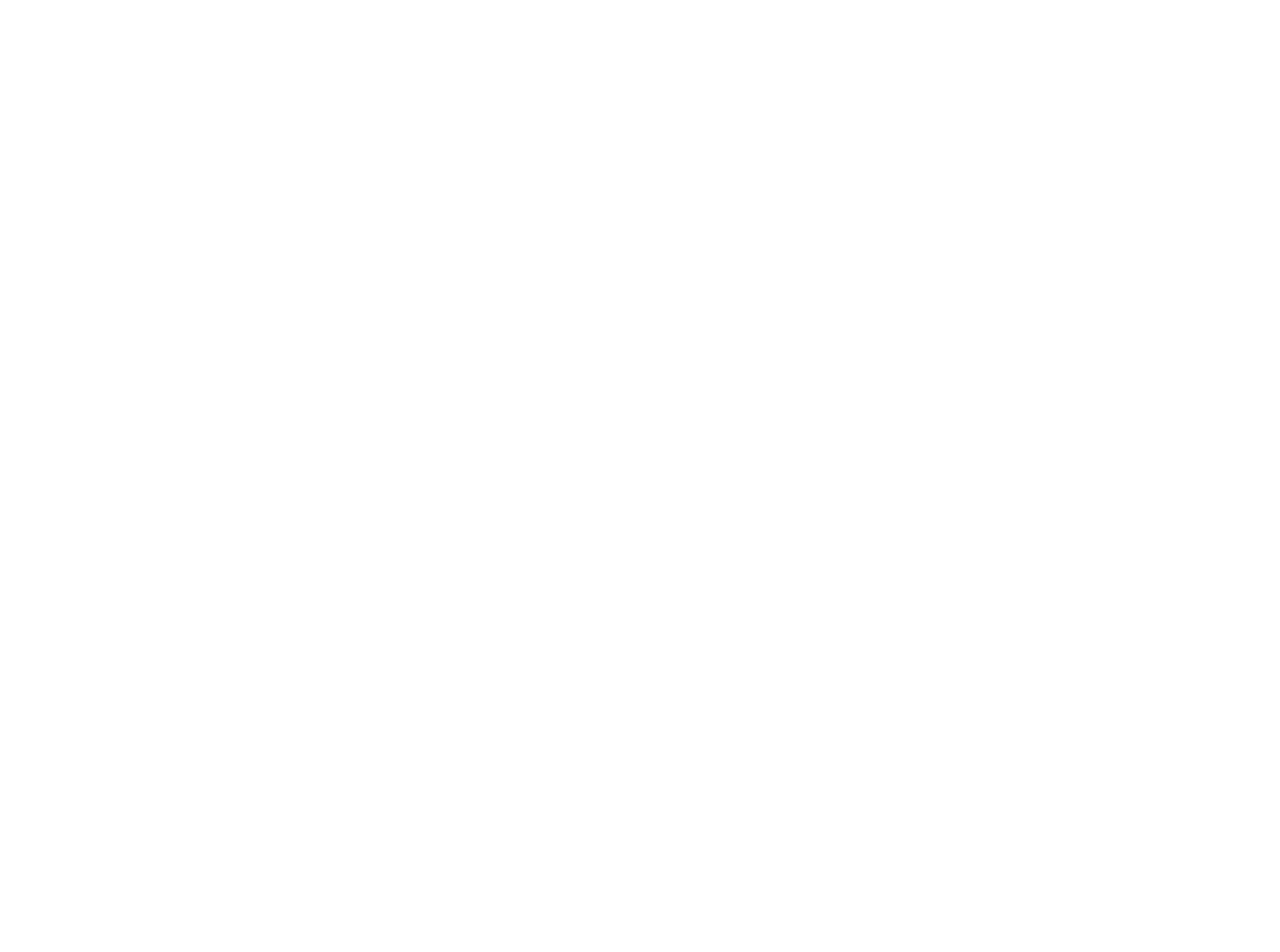
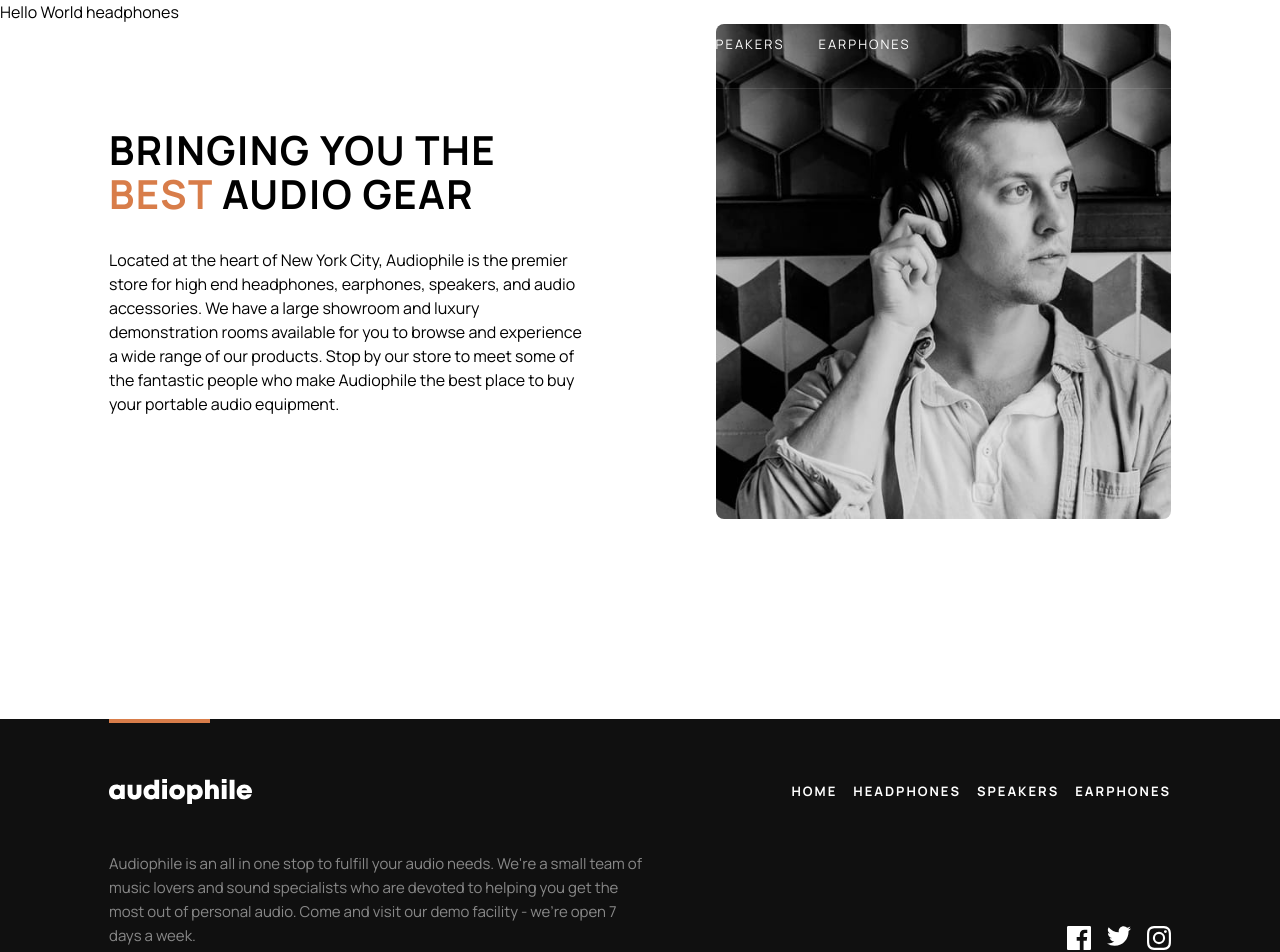
Before and after one commit to manolobrown/audiophile-ecommerce-website-react, a React (Create React App) app: page /category/headphones in a window 1280 px wide. Before the commit this address had no page. Shown: the top 952 px of the page. Before the commit the page ends 800 px from the top, so only its background shows below. Built offline with nearby package versions, Linux system fonts and the light colour scheme.

Commit message:
Data Context + Category Route

```diff
--- a/src/App.js
+++ b/src/App.js
@@ -1,6 +1,7 @@
 import { Routes, Route } from "react-router-dom";
 import Layout from "./routes/layout/layout.component";
 import Home from "./routes/home/home.component";
+import Category from "./routes/category/category.component";
 import "./index.css";
 
 const App = () => {
@@ -8,6 +9,7 @@ const App = () => {
     <Routes>
       <Route path="/" element={<Layout />}>
         <Route index element={<Home />} />
+        <Route path="/category/:category" element={<Category />} />
       </Route>
     </Routes>
   );
--- /dev/null
+++ b/src/context/data.context.jsx
@@ -0,0 +1,14 @@
+import { createContext, useState } from "react";
+
+import DATA from "../data.json";
+
+//console.log(DATA);
+
+export const DataContext = createContext(DATA);
+
+export const DataProvider = ({ children }) => {
+  const [data, setData] = useState(DATA);
+  const value = { data };
+
+  return <DataContext.Provider value={value}>{children}</DataContext.Provider>;
+};
--- /dev/null
+++ b/src/routes/category/category.component.jsx
@@ -0,0 +1,16 @@
+import { useContext } from "react";
+import { DataContext } from "../../context/data.context";
+import { useParams } from "react-router-dom";
+
+const Category = () => {
+  let params = useParams();
+  const data = useContext(DataContext);
+  console.log(data);
+  let filteredCategories = data.filter(
+    (category) => category.category === params.category
+  );
+  console.log(filteredCategories);
+  return <div>Hello World {params.category}</div>;
+};
+
+export default Category;
--- a/src/routes/home/home.component.jsx
+++ b/src/routes/home/home.component.jsx
@@ -100,42 +100,6 @@ const Home = () => {
             <Button buttonType="buttonTwoAlt">See Product</Button>
           </div>
         </div>
-
-        <div className=" text-black text-center flex flex-col gap-8 relative justify-center mb-[120px] sm:gap-0 xl:flex-row-reverse xl:text-left xl:gap-x-[125px] xl:mb-[200px]">
-          <picture>
-            <source
-              media="(max-width: 767px)"
-              srcSet={require("../../assets/shared/mobile/image-best-gear.jpg")}
-            />
-
-            <source
-              media="(max-width: 1199px)"
-              srcSet={require("../../assets/shared/tablet/image-best-gear.jpg")}
-            />
-            <img
-              className="object-cover rounded-[8px] sm:mb-16 xl:mb-0"
-              srcSet={require("../../assets/shared/desktop/image-best-gear.jpg")}
-              alt=""
-            />
-          </picture>
-
-          <div className="flex flex-col gap-8 justify-center sm:gap-0">
-            <h2 className="uppercase text-[#000] text-[28px] tracking-[1px] leading-10 font-bold sm:text-[40px] sm:leading-[44px] sm:tracking-[1.43px] sm:max-w-[573px] sm:mx-auto sm:mb-8">
-              Bringing you the <span className="text-[#D87D4A]">best</span>{" "}
-              audio&nbsp;gear
-            </h2>
-
-            <p className="sm:max-w-[573px] sm:mx-auto">
-              Located at the heart of New York City, Audiophile is the premier
-              store for high end headphones, earphones, speakers, and audio
-              accessories. We have a large showroom and luxury demonstration
-              rooms available for you to browse and experience a wide range of
-              our products. Stop by our store to meet some of the fantastic
-              people who make Audiophile the best place to buy your portable
-              audio equipment.
-            </p>
-          </div>
-        </div>
       </div>
     </div>
   );
--- a/src/routes/layout/layout.component.jsx
+++ b/src/routes/layout/layout.component.jsx
@@ -54,6 +54,44 @@ const Layout = () => {
         <div className="fixed w-full h-full inset-0 bg-black/[.4] z-10"></div>
       </Transition>
       <Outlet />
+      <div className="container">
+        <div className=" text-black text-center flex flex-col gap-8 relative justify-center mb-[120px] sm:gap-0 xl:flex-row-reverse xl:text-left xl:gap-x-[125px] xl:mb-[200px]">
+          <picture>
+            <source
+              media="(max-width: 767px)"
+              srcSet={require("../../assets/shared/mobile/image-best-gear.jpg")}
+            />
+
+            <source
+              media="(max-width: 1199px)"
+              srcSet={require("../../assets/shared/tablet/image-best-gear.jpg")}
+            />
+            <img
+              className="object-cover rounded-[8px] sm:mb-16 xl:mb-0"
+              srcSet={require("../../assets/shared/desktop/image-best-gear.jpg")}
+              alt=""
+            />
+          </picture>
+
+          <div className="flex flex-col gap-8 justify-center sm:gap-0">
+            <h2 className="uppercase text-[#000] text-[28px] tracking-[1px] leading-10 font-bold sm:text-[40px] sm:leading-[44px] sm:tracking-[1.43px] sm:max-w-[573px] sm:mx-auto sm:mb-8">
+              Bringing you the <span className="text-[#D87D4A]">best</span>{" "}
+              audio&nbsp;gear
+            </h2>
+
+            <p className="sm:max-w-[573px] sm:mx-auto">
+              Located at the heart of New York City, Audiophile is the premier
+              store for high end headphones, earphones, speakers, and audio
+              accessories. We have a large showroom and luxury demonstration
+              rooms available for you to browse and experience a wide range of
+              our products. Stop by our store to meet some of the fantastic
+              people who make Audiophile the best place to buy your portable
+              audio equipment.
+            </p>
+          </div>
+        </div>
+      </div>
+
       <div className="bg-[#101010]">
         <div className="container mx-auto bg-[#101010] text-center text-white flex items-center flex-col gap-12 pt-[52px] pb-[38px] relative before:block before:absolute before:bg-[#D87D4A] before:w-[101px] before:h-[4px] before:top-0 sm:items-start sm:text-left sm:pt-[60px] sm:pb-[46px]">
           <div className="flex flex-col gap-12 xl:flex-row xl:gap-0 xl:justify-between xl:w-full">
@@ -77,7 +115,7 @@ const Layout = () => {
             <p className="text-[15px] opacity-50 leading-6">
               Copyright 2021. All Rights Reserved
             </p>
-            <div className="flex gap-4 xl:relative xl:top-[-70px]">
+            <div className="flex gap-4 justify-center xl:relative xl:top-[-70px]">
               <Link to="/">
                 <FacebookLogo />
               </Link>
```
